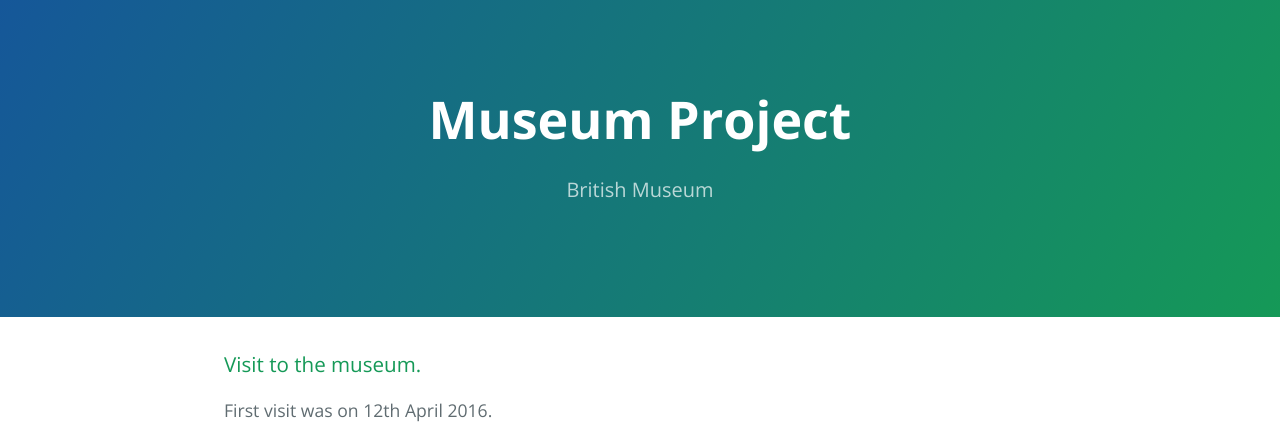
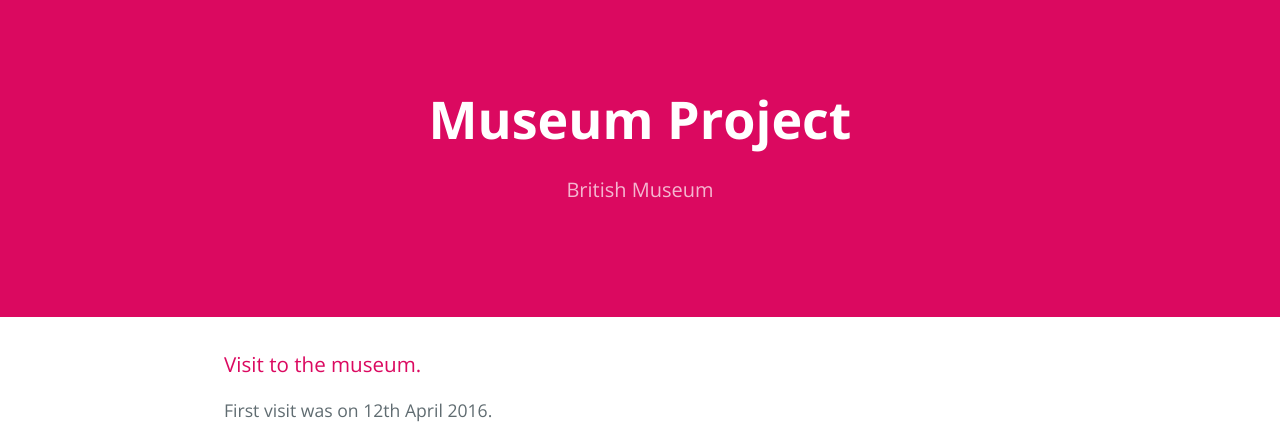
Before and after one commit to Ooni100/Museum-Project, a plain HTML site: page index.html in a window 1280 px wide. Shown: the top 429 px of the page. Drawn offline with nearby package versions, Linux system fonts and the light colour scheme.

Commit message:
Update stylesheet.css

```diff
--- a/stylesheets/stylesheet.css
+++ b/stylesheets/stylesheet.css
@@ -56,8 +56,7 @@ a {
 .page-header {
   color: #fff;
   text-align: center;
-  background-color: #159957;
-  background-image: linear-gradient(120deg, #155799, #159957); }
+  background-color: #159957;}
 
 @media screen and (min-width: 64em) {
   .page-header {
@@ -243,3 +242,19 @@ a {
 @media screen and (max-width: 42em) {
   .site-footer {
     font-size: 0.9rem; } }
+
+/* My custom styles */
+
+.page-header {
+  color: #fff;
+  text-align: center;
+  background-color: #DB0960;
+  }
+
+.main-content h3{
+
+  color:#DB0960
+}
+
+
+{img display:block;}
```
